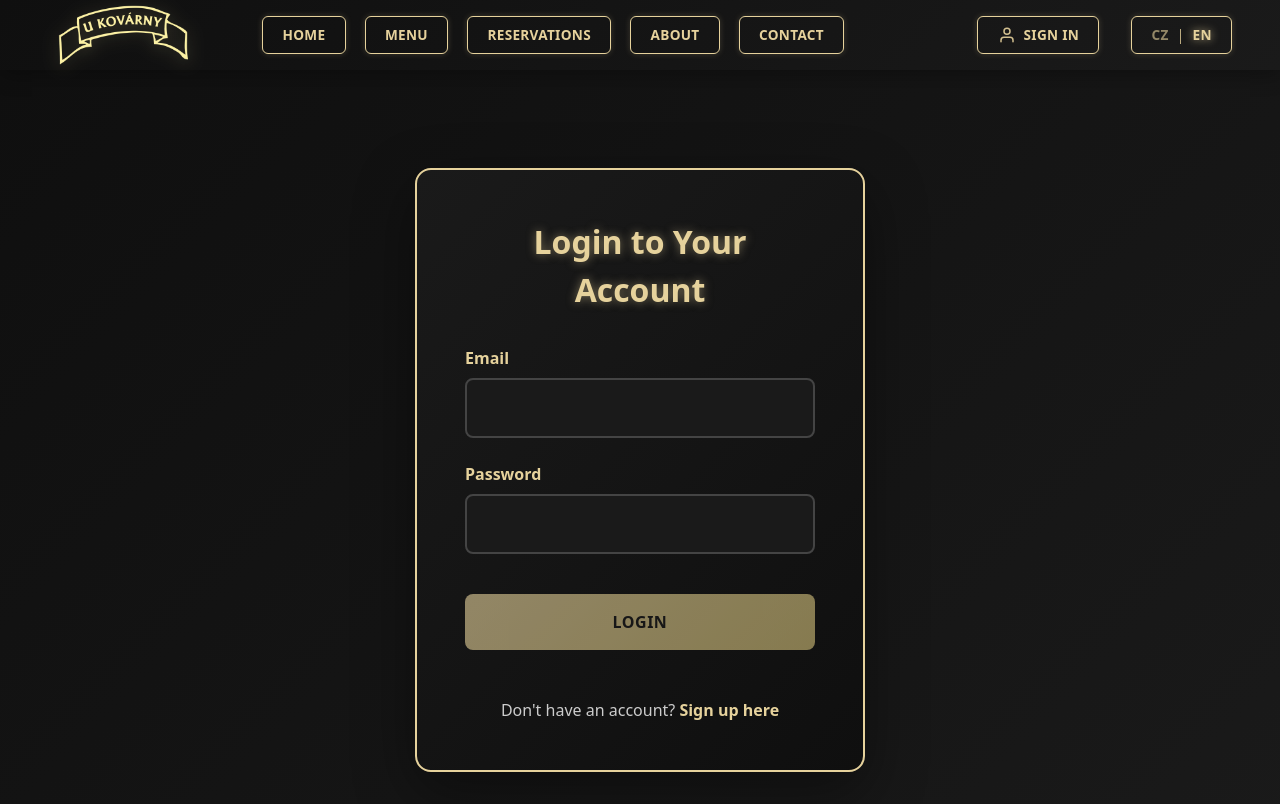
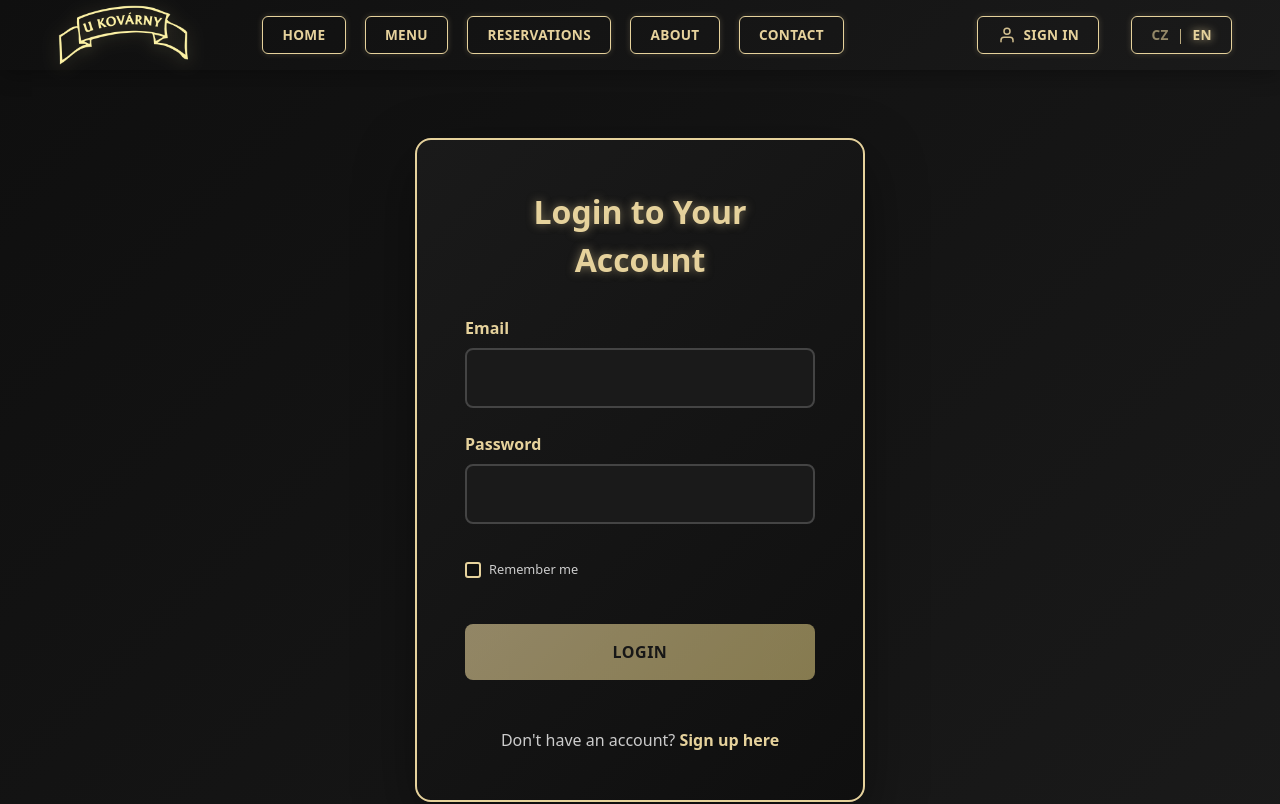
Before and after one commit to aloyeez/kovarna-AP5PW, a React (Vite) app in the folder frontend_kovarna/: page /login in a window 1280 px wide. Shown: the top 804 px of the page. Built offline with nearby package versions, Linux system fonts and the light colour scheme.

Commit message:
Add "Remember Me" feature to Login component: implement checkbox functionality, update styles for checkbox, and adjust layout for improved user experience.

```diff
--- a/frontend_kovarna/src/components/AuthDropdown.css
+++ b/frontend_kovarna/src/components/AuthDropdown.css
@@ -159,13 +159,12 @@
 }
 
 .remember-me input[type="checkbox"]:hover {
-  box-shadow: 0 0 6px rgba(230, 210, 156, 0.3);
   border-color: #f0dc9a;
 }
 
 .remember-me input[type="checkbox"]:focus {
   outline: none;
-  box-shadow: 0 0 8px rgba(230, 210, 156, 0.5);
+  border-color: #f0dc9a;
 }
 
 .remember-me input[type="checkbox"]:checked {
@@ -176,8 +175,8 @@
 .remember-me input[type="checkbox"]:checked::after {
   content: '';
   position: absolute;
-  left: 3px;
-  top: 0px;
+  left: 4px;
+  top: 1px;
   width: 4px;
   height: 8px;
   border: solid #1a1a1a;
--- a/frontend_kovarna/src/pages/Login.css
+++ b/frontend_kovarna/src/pages/Login.css
@@ -70,6 +70,62 @@
   cursor: not-allowed;
 }
 
+.form-options {
+  display: flex;
+  justify-content: flex-start;
+  align-items: center;
+  margin: 0.75rem 0;
+  font-size: 0.8rem;
+}
+
+.remember-me {
+  display: flex;
+  align-items: center;
+  gap: 0.5rem;
+  color: #ccc;
+  cursor: pointer;
+}
+
+.remember-me input[type="checkbox"] {
+  appearance: none;
+  -webkit-appearance: none;
+  width: 16px;
+  height: 16px;
+  border: 2px solid #e6d29c;
+  border-radius: 3px;
+  background: #0f0f0f;
+  margin: 0;
+  cursor: pointer;
+  transition: all 0.3s ease;
+  position: relative;
+}
+
+.remember-me input[type="checkbox"]:hover {
+  border-color: #f0dc9a;
+}
+
+.remember-me input[type="checkbox"]:focus {
+  outline: none;
+  border-color: #f0dc9a;
+}
+
+.remember-me input[type="checkbox"]:checked {
+  background: #e6d29c;
+  border-color: #e6d29c;
+}
+
+.remember-me input[type="checkbox"]:checked::after {
+  content: '';
+  position: absolute;
+  left: 4px;
+  top: 1px;
+  width: 4px;
+  height: 8px;
+  border: solid #1a1a1a;
+  border-width: 0 2px 2px 0;
+  transform: rotate(45deg);
+}
+
 .login-button {
   background: linear-gradient(135deg, #e6d29c 0%, #d4c179 100%);
   border: none;
@@ -82,7 +138,7 @@
   transition: all 0.3s ease;
   text-transform: uppercase;
   letter-spacing: 0.5px;
-  margin-top: 1rem;
+  margin-top: 0.5rem;
 }
 
 .login-button:hover:not(:disabled) {
--- a/frontend_kovarna/src/pages/Login.tsx
+++ b/frontend_kovarna/src/pages/Login.tsx
@@ -7,7 +7,8 @@ import './Login.css'
 function Login() {
   const [formData, setFormData] = useState({
     username: '',
-    password: ''
+    password: '',
+    rememberMe: false
   })
   const [error, setError] = useState('')
   const [isLoading, setIsLoading] = useState(false)
@@ -20,9 +21,10 @@ function Login() {
   const from = location.state?.from?.pathname || '/'
 
   const handleChange = (e: React.ChangeEvent<HTMLInputElement>) => {
+    const { name, value, type, checked } = e.target
     setFormData(prev => ({
       ...prev,
-      [e.target.name]: e.target.value
+      [name]: type === 'checkbox' ? checked : value
     }))
   }
 
@@ -83,6 +85,19 @@ function Login() {
             />
           </div>
 
+          <div className="form-options">
+            <label className="remember-me">
+              <input
+                type="checkbox"
+                name="rememberMe"
+                checked={formData.rememberMe}
+                onChange={handleChange}
+                disabled={isLoading}
+              />
+              <span>Remember me</span>
+            </label>
+          </div>
+
           <button
             type="submit"
             className="login-button"
```
